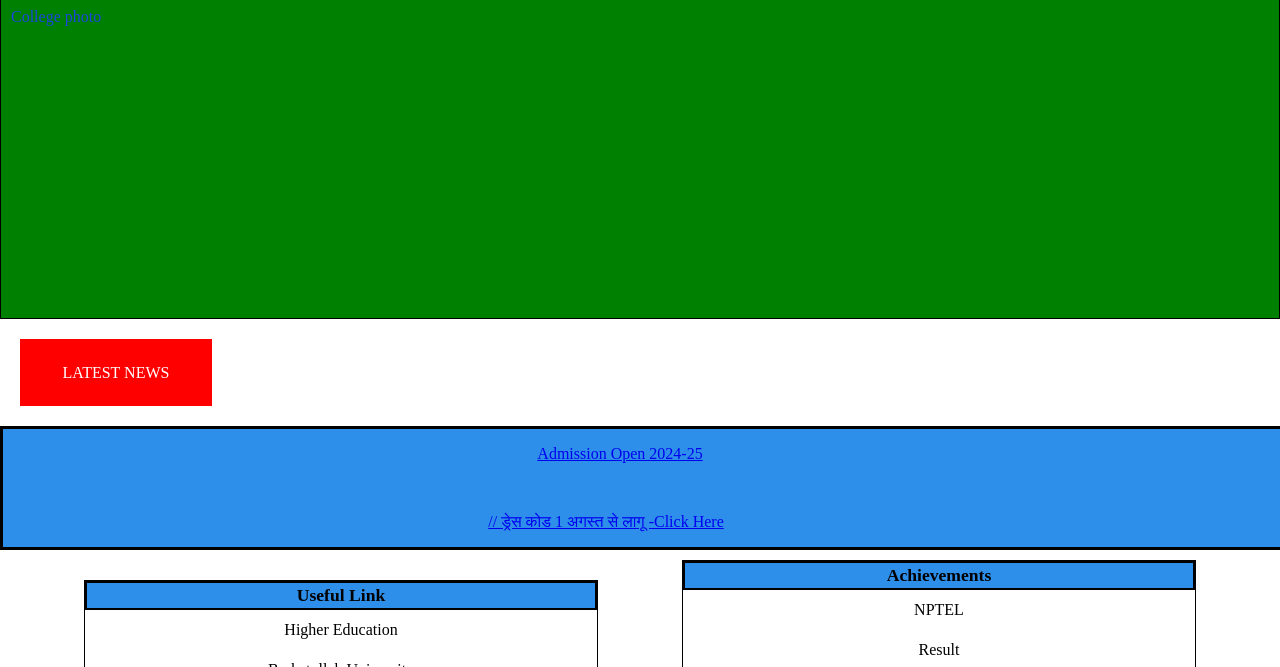
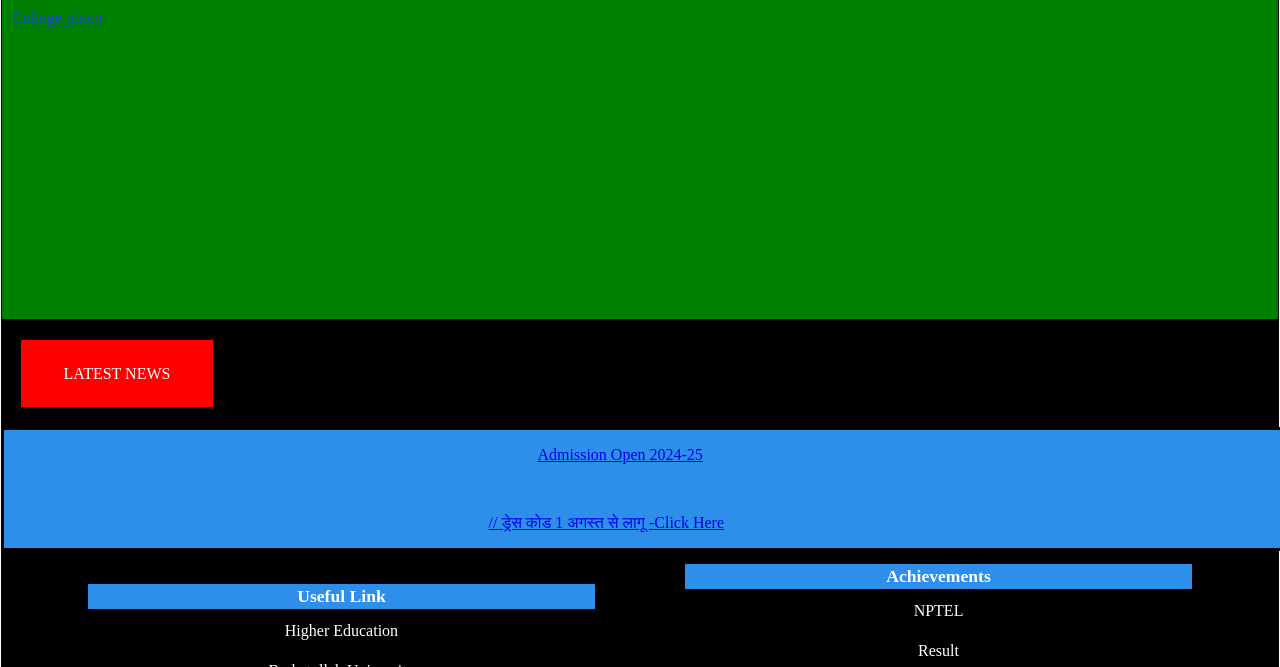
Before and after one commit to kartik-sharma007/kartik-sharma007, a plain HTML site: page College web clone/home.html in a window 1280 px wide. Both pictures are taken after a click on the icon 1008 px from the left and 23 px from the top of the page. Shown: the part 129-796 px from the top of the page. Drawn offline with Linux system fonts and the light colour scheme; some icons are missing.

Commit message:
Add dark mode

```diff
--- a/College web clone/home.css
+++ b/College web clone/home.css
@@ -19,6 +19,11 @@
     font-size: 1.5rem;
     width: 100%;
     font-size: 1rem;
+}
+.dark-mode {
+    background-color: black;
+    color: white;
+    border: 0.5px solid white;
 }
 
 .navbar2 {
--- a/College web clone/home.html
+++ b/College web clone/home.html
@@ -21,7 +21,7 @@
          <a href="https://govhamidiacollege.com/">
          <div class="n-box3 border"><div><i class="fa-regular fa-message"></i></div><p>  - heghaaccho@mp.gov.in </p><div><p> |</p></div></div></a>
          <div class="n-box4 border"><div><i class="fa-solid fa-location-pin"></i></div> <a href="https://maps.app.goo.gl/8D6ttUJKibFkqjw27"><p> - Madhya Pradesh </p></a></div>
-         <div><i class="fa-solid border fa-moon"></i></div>
+         <div><i class="fa-solid border fa-moon" id="dark-mode-toggle"></i></div>
          <div><i class="fa-solid border icon border fa-language"></i></div>
          <div class="border"> <a href="index.html"><i class="fa-solid fa-user"></i></a> </div>
          </div>
@@ -78,5 +78,6 @@
         <div><p>All rights reserved. Website Design & Develop by e-Suvidha</p></div>
         </div>
     </footer>
+    <script src="script.js"></script>
 </body>
 </html>
--- /dev/null
+++ b/College web clone/script.js
@@ -0,0 +1,4 @@
+// dark mode
+document.getElementById("dark-mode-toggle").addEventListener("click", function(){
+    document.body.classList.toggle("dark-mode");
+});
```
